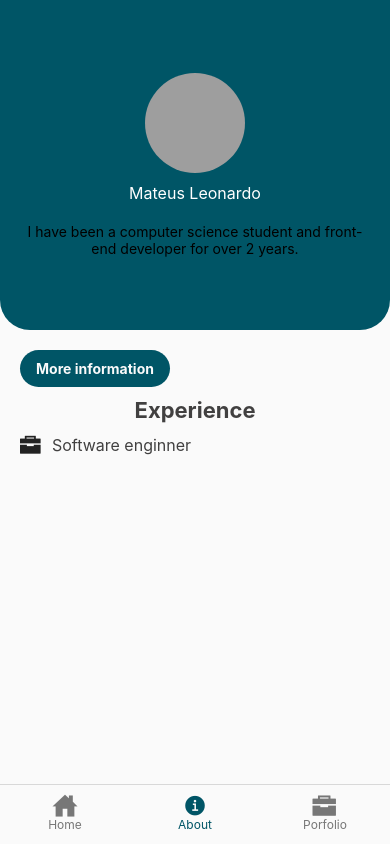
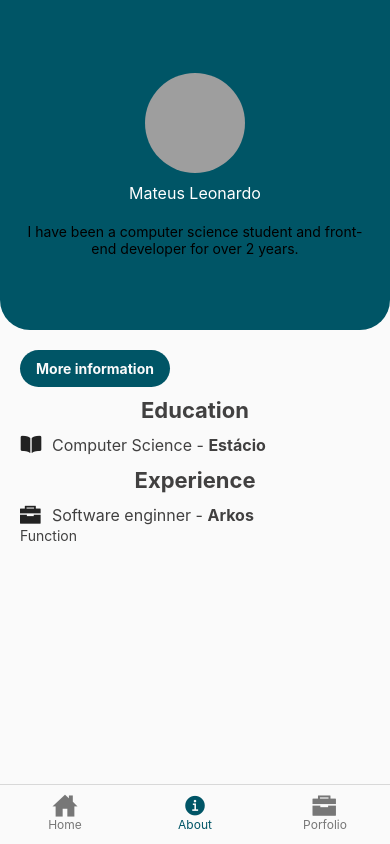
Before and after one commit to mateusmatosleonardo/portifolio-mobile, a React Native app: screen /About in a window 390 px wide. Built offline with nearby package versions, Linux system fonts and the light colour scheme; grey boxes are pictures that could not be loaded.

Commit message:
adding education

```diff
--- a/src/views/About/index.js
+++ b/src/views/About/index.js
@@ -1,6 +1,6 @@
 import React from 'react';
 import {View, Text, StyleSheet, Image, ScrollView} from 'react-native';
-import {scale} from 'react-native-size-matters';
+// import {scale} from 'react-native-size-matters';
 import Icon from 'react-native-vector-icons/Ionicons';
 
 const About = () => {
@@ -23,11 +23,25 @@ const About = () => {
         <Text style={styles.btnMoreInfo}>More information</Text>
         <ScrollView>
           <View style={styles.viewTitle}>
+            <Text style={styles.expText}>Education</Text>
+          </View>
+          <View style={styles.viewExp}>
+            <Icon name="book" size={22} color={'#222'} />
+            <Text style={styles.titleExp}>
+              Computer Science - <Text style={styles.textEmp}>Estácio</Text>{' '}
+            </Text>
+          </View>
+          <View style={styles.viewTitle}>
             <Text style={styles.expText}>Experience</Text>
           </View>
           <View style={styles.viewExp}>
             <Icon name="briefcase-sharp" size={22} color={'#222'} />
-            <Text style={styles.titleExp}>Software enginner</Text>
+            <Text style={styles.titleExp}>
+              Software enginner - <Text style={styles.textEmp}>Arkos</Text>{' '}
+            </Text>
+          </View>
+          <View>
+            <Text style={styles.textExp}>Function</Text>
           </View>
         </ScrollView>
       </View>
@@ -107,6 +121,13 @@ const styles = StyleSheet.create({
     marginLeft: 10,
     marginRight: 10,
   },
+  textExp: {
+    fontSize: 14,
+    color: '#414040',
+  },
+  textEmp: {
+    fontWeight: 'bold',
+  },
 });
 
 export default About;
```
